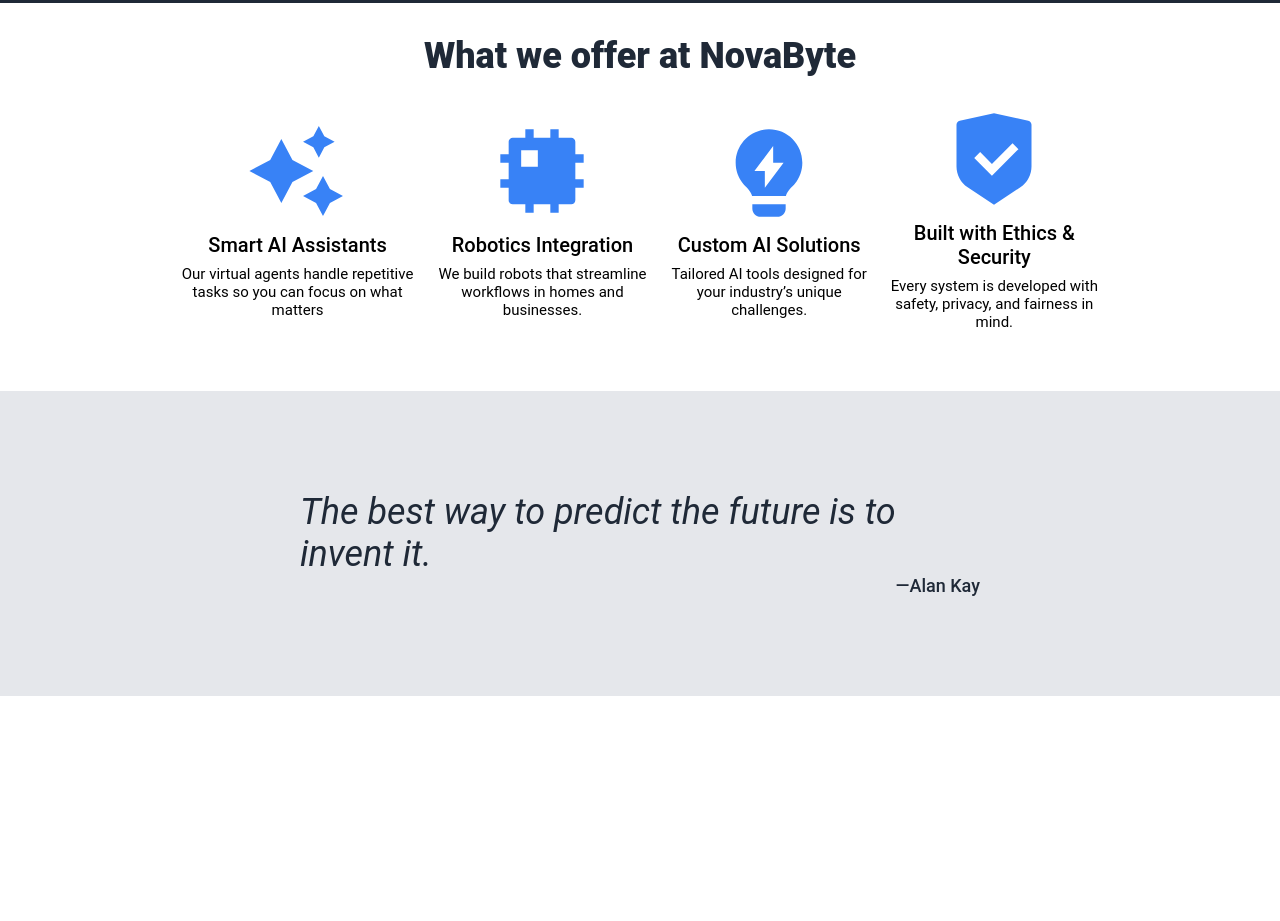
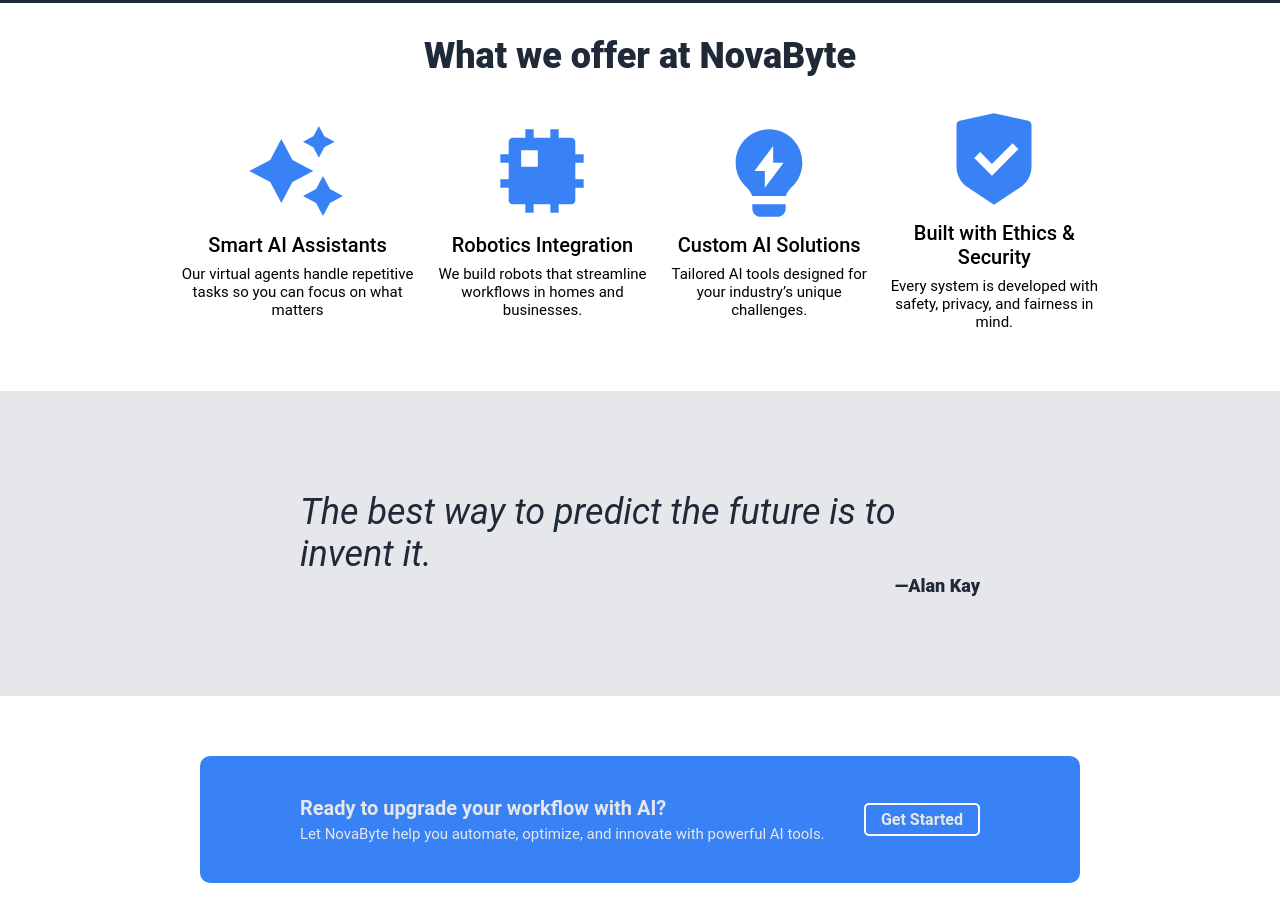
Before and after one commit to Freeblac/TOP-flexbox-project, a plain HTML site: page Index.html in a window 1280 px wide. Shown: the part 698-1619 px from the top of the page. Before the commit the page ends 1394 px from the top, so only its background shows below. Drawn offline with Linux system fonts and the light colour scheme.

Commit message:
call to action section

```diff
--- a/Index.html
+++ b/Index.html
@@ -89,5 +89,21 @@
         </div>
         <div class="speaker">—Alan Kay</div>
     </div>
+
+    <div class="cta">
+        <div class="cta-left">
+            <div class="cta-header">
+                Ready to upgrade your workflow with AI?
+            </div>
+            <div class="cta-subtext">
+                Let NovaByte help you automate, optimize, and innovate with powerful AI tools.
+            </div>
+        </div>
+        <div class="cta-right">
+            <button class="cta-button">
+                Get Started
+            </button>
+        </div>
+    </div>
 </body>
 </html>
--- a/index.css
+++ b/index.css
@@ -124,5 +124,40 @@
 .speaker{
     align-self: flex-end;
     font-size: 18px;
-    font-weight: 500;
+    font-weight: 800;
 }
+.cta{
+    display: flex;
+    margin: 60px 200px;
+    padding: 40px 100px;
+    background-color: #3882f6;
+    justify-content: space-between;
+    align-items: center;
+    color: #e5e7eb;
+    border-radius: 10px;
+}
+.cta-left{
+    display: flex;
+    flex-direction: column;
+    gap: 5px;
+}
+.cta-header{
+    font-size: 20px;
+    font-weight: bold;
+}
+.cta-subtext{
+    font-size: 15px;
+}
+.cta-button{
+    background-color: #3882f6;
+    border: 2px solid white;
+    border-radius: 5px;
+    padding: 5px 15px;
+    text-align: center;
+    text-decoration: none;
+    display: inline-block;
+    cursor: pointer;
+    color: #e5e7eb;
+    font-weight: bold;
+    font-size: 16px;
+}
```
